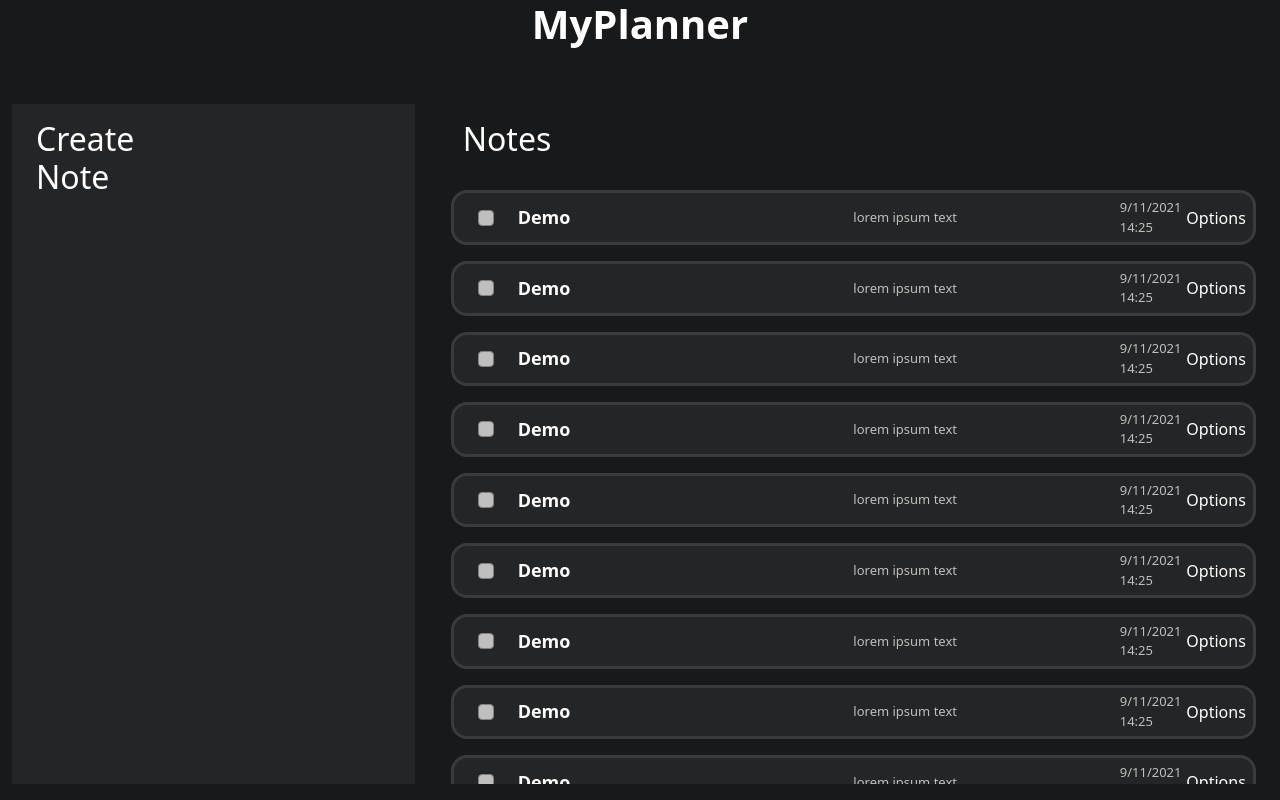
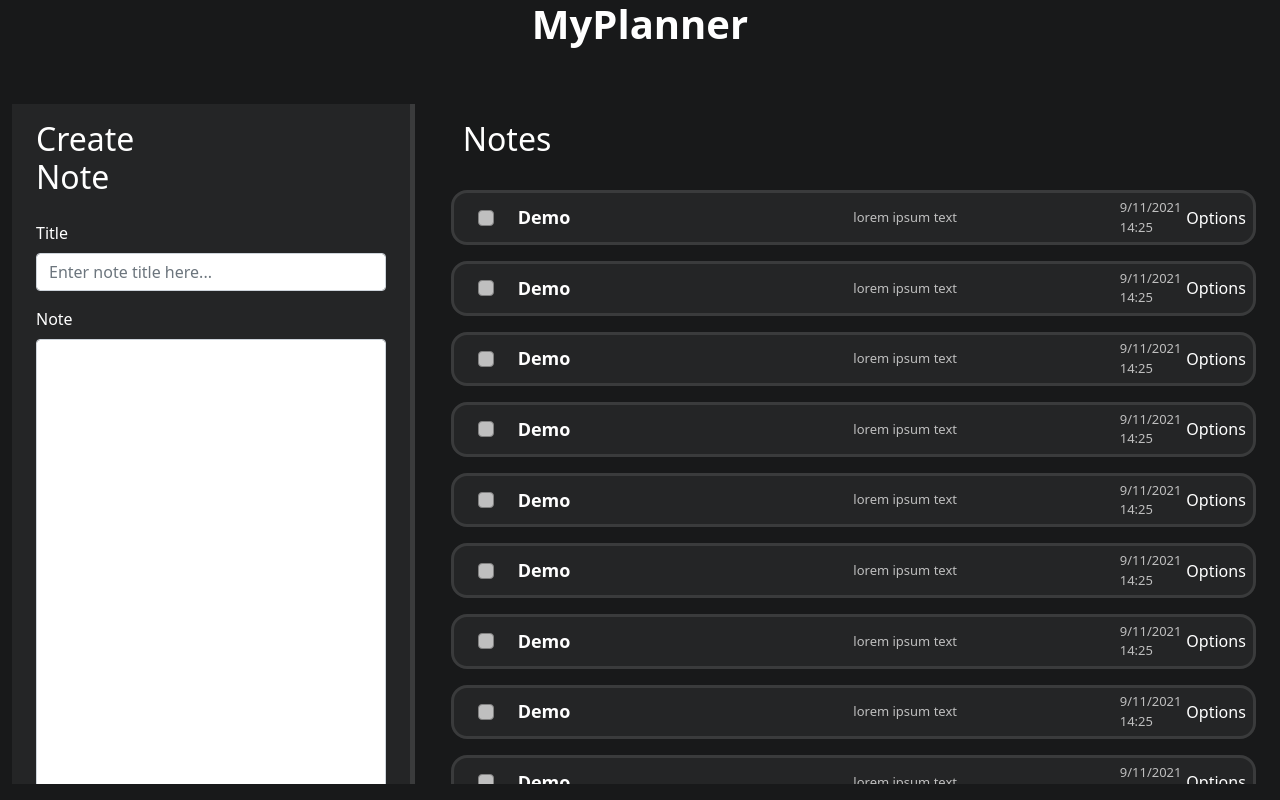
Before and after one commit to mmashh/myplanner, a React (Create React App) app in the folder myplanner/: page / in a window 1280 px wide. Built offline with nearby package versions, Linux system fonts and the light colour scheme.

Commit message:
add basic note create form

```diff
--- a/myplanner/src/components/Notecreate.js
+++ b/myplanner/src/components/Notecreate.js
@@ -2,8 +2,11 @@ import React from 'react';
 import {
   Container,
   Row,
-  Col
-} from 'react-bootstrap'
+  Col,
+  Form,
+  Button
+} from 'react-bootstrap';
+
 
 function  Notecreate(){
   return (
@@ -12,7 +15,21 @@ function  Notecreate(){
         <Row md={2} id="notecreate-header">
           <h2>Create Note</h2>
         </Row>
-
+        <Row md={10} id="notecreate-form">
+          <Form>
+            <Form.Group controlId="form-note-title" className="mb-3">
+              <Form.Label>Title</Form.Label>
+              <Form.Control type="text" placeholder="Enter note title here..."/>
+            </Form.Group>
+            <Form.Group controlId="form-note-body" className="mb-3">
+              <Form.Label>Note</Form.Label>
+              <Form.Control id="notecreate-form-body" as="textarea"/>
+            </Form.Group>
+            <Form.Group controlId="form-note-actions">
+                <Button id="form-note-submit" variant="success">Submit</Button>
+            </Form.Group>
+          </Form>
+        </Row>
       </Col>
     </Container>
   )
--- a/myplanner/src/stylesheets/notes.css
+++ b/myplanner/src/stylesheets/notes.css
@@ -6,11 +6,21 @@
 
 #notecreate {
   background-color: var(--secondary);
+  border-right: 5px solid var(--ternary);
 }
 
 #notelist-header, #notecreate-header {
   padding: 1em 0 1em 0;
 }
+
+#notecreate-form-body {
+  height: 30em;
+}
+
+#form-note-submit {
+  float:right;
+}
+
 
 /* Notelist Item */
 .notelist-item {
```
